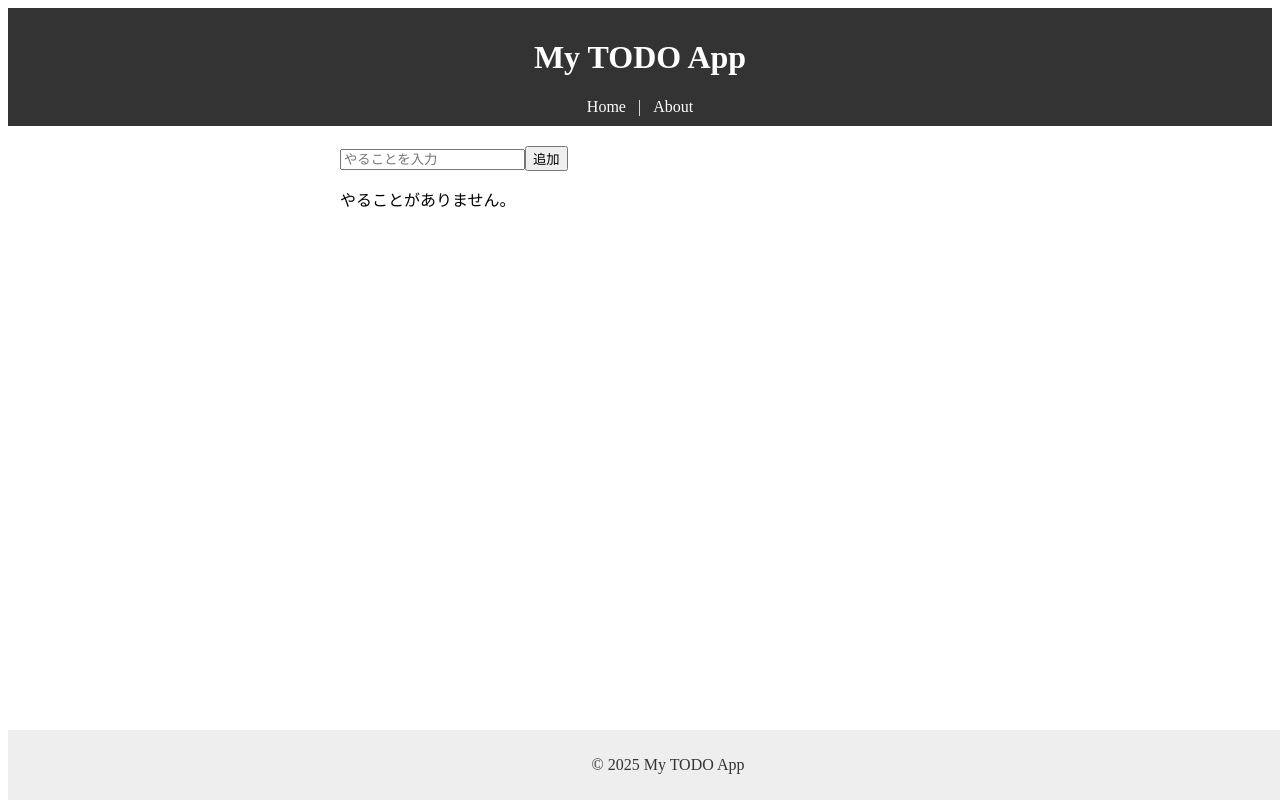
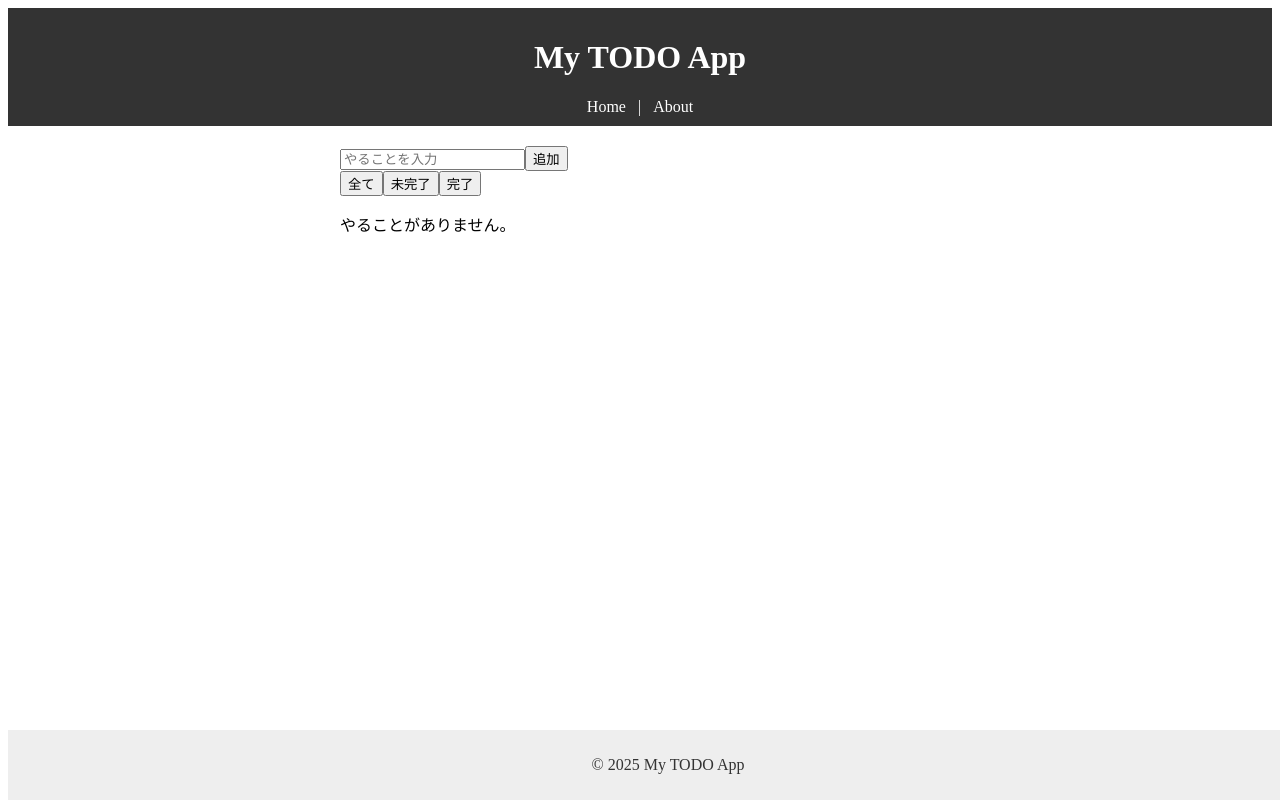
Before and after one commit to o-tsumuro/react-todo-app, a React (Vite) app: page / in a window 1280 px wide. Built offline with nearby package versions, Linux system fonts and the light colour scheme.

Commit message:
TodoPage.jsx - フィルター処理追加

```diff
--- a/src/pages/TodoPage.jsx
+++ b/src/pages/TodoPage.jsx
@@ -1,11 +1,27 @@
+import { useState } from 'react';
 import TodoForm from "../components/TodoForm";
 import TodoList from "../components/TodoList";
 
 function TodoPage({ todos, addTodo, toggleTodo, deleteTodo }) {
+  const [filter, setFilter] = useState('all');
+
+  const filteredTodos = todos.filter(todo => {
+    if (filter === 'done') return todo.done;
+    if (filter === 'notYet') return !todo.done;
+    return true;
+  });
+
   return (
     <div>
       <TodoForm onAdd={addTodo} />
-      <TodoList todos={todos} onToggle={toggleTodo} onDelete={deleteTodo} />
+
+      <div style={{ marginBottom: '10px' }}>
+        <button onClick={() => setFilter('all')}>全て</button>
+        <button onClick={() => setFilter('notYet')}>未完了</button>
+        <button onClick={() => setFilter('done')}>完了</button>
+      </div>
+
+      <TodoList todos={filteredTodos} onToggle={toggleTodo} onDelete={deleteTodo} />
     </div>
   );
 }
```
